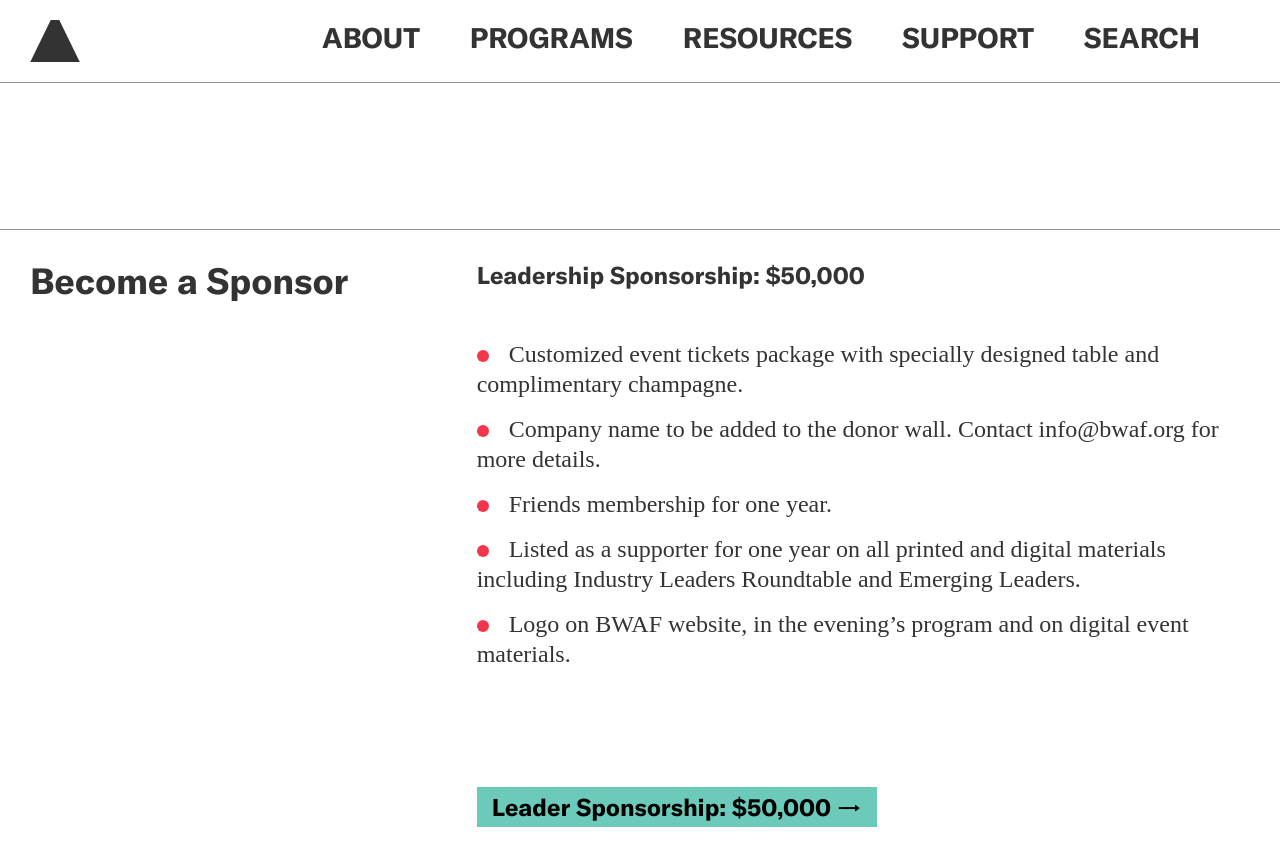
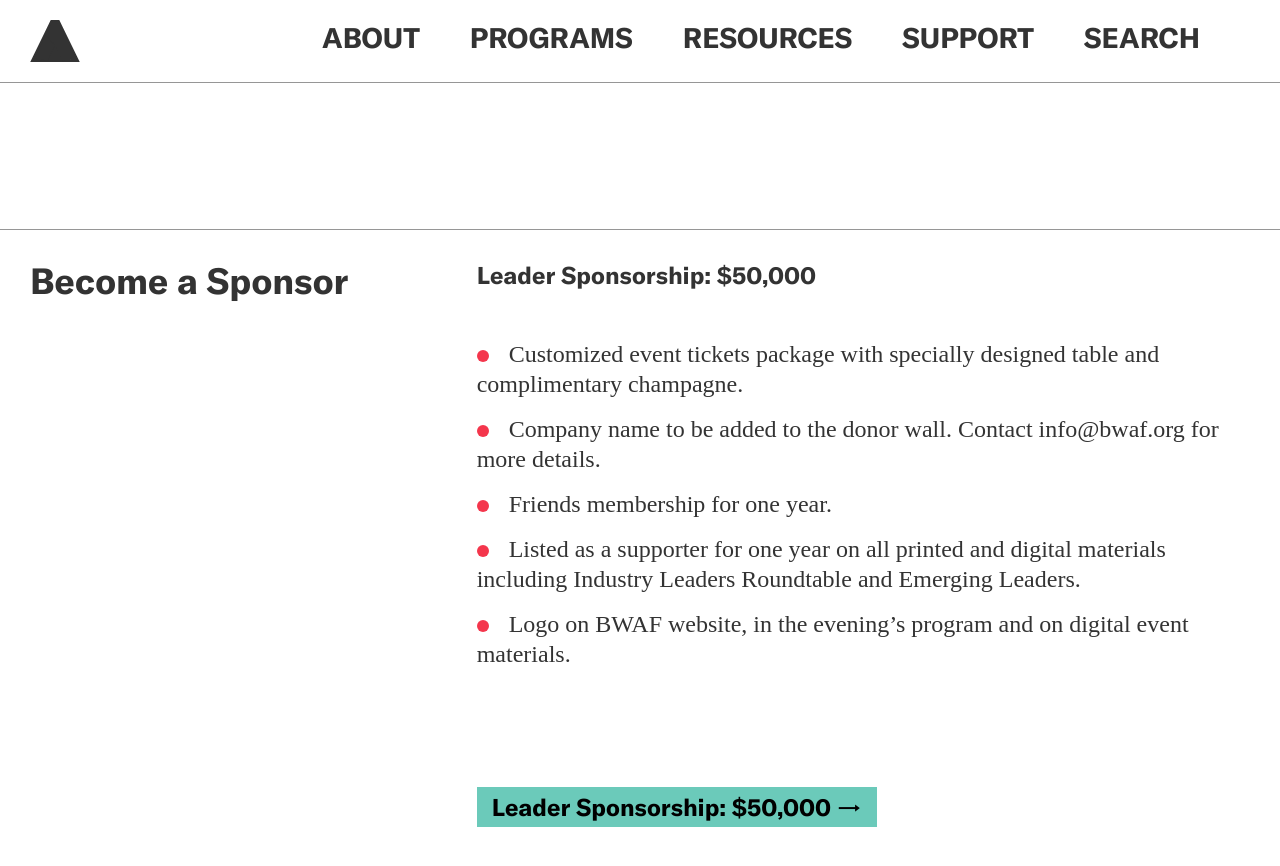
Before and after one commit to jengalas/bwaf-bbw, a Jekyll site: the page built from _programs/leadership-awards-gala.md, in a window 1280 px wide and 900 px high, scrolled down 2448 px. Shown: the top 866 px of the window. Built offline with Jekyll 4.4.1, drawn with Linux system fonts in a browser that asks for light colours; nearby versions of some CDN libraries; some web fonts are replaced.

Commit message:
Updated 1 file via CloudCannon.

```diff
--- a/_programs/leadership-awards-gala.md
+++ b/_programs/leadership-awards-gala.md
@@ -104,7 +104,7 @@ page_blocks:
       Tami Hausman \| Owner & Founder, Hausman LLC
   - template: text-block
     button:
-      - button_text: 'Leadership Sponsorship: $50,000'
+      - button_text: 'Leader Sponsorship: $50,000'
         button_link: https://buy.stripe.com/9AQ8wXdIy9ijdji28v
     section_break: true
     include_left-hand_column_text_: true
@@ -115,7 +115,7 @@ page_blocks:
       link_url: ''
       link_text: ''
     text_block: >-
-      **Leadership Sponsorship: $50,000**
+      **Leader Sponsorship: $50,000**
 
 
       * Customized event tickets package with specially designed table and
@@ -129,7 +129,7 @@ page_blocks:
       * Listed as a supporter for one year on all printed and digital materials
       including Industry Leaders Roundtable and Emerging Leaders.
 
-      * Logo on BWAF website, in the evening's program and on digital event
+      * Logo on BWAF website, in the evening’s program and on digital event
       materials.
   - template: buttons-block
     button:
```
